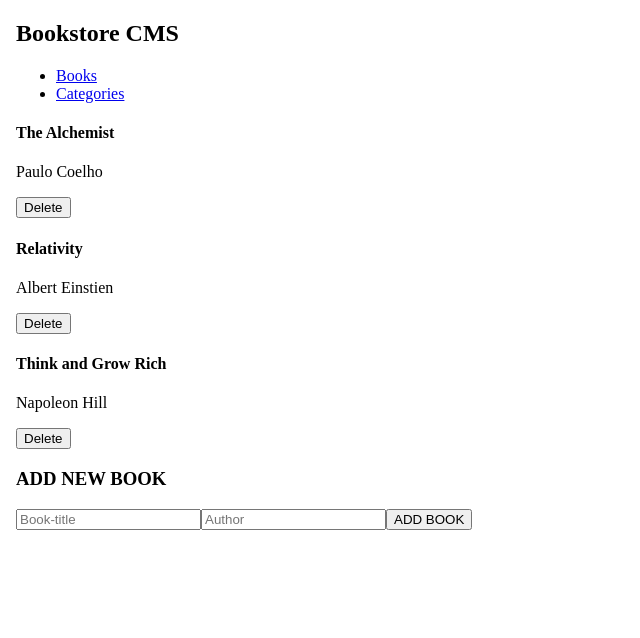
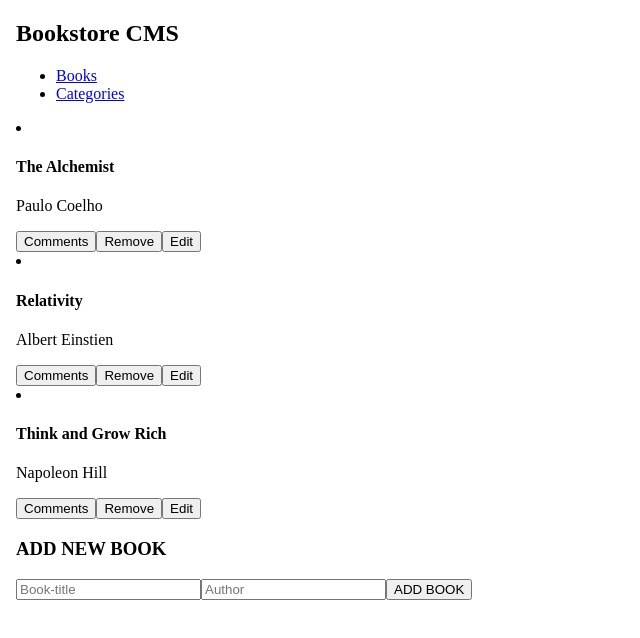
Before and after one commit to AbrahaKahsay/bookstore, a React (Create React App) app: page / in a window 1280 px wide. Shown: the top 638 px of the page, without its empty margins (0-640 px from the left). Built offline with nearby package versions, Linux system fonts and the light colour scheme.

Commit message:
Add book buttons

```diff
--- a/src/components/Book.js
+++ b/src/components/Book.js
@@ -8,11 +8,18 @@ const Book = (props) => {
   const dispatch = useDispatch();
   const handleClick = () => dispatch(removeBook(id));
   return (
-    <div>
-      <h4>{title}</h4>
-      <p>{author}</p>
-      <button type="button" onClick={handleClick}>Delete</button>
-    </div>
+    <li className="lists">
+      <div className="header">
+        <h4 className="title">{title}</h4>
+        <p className="author">{author}</p>
+        <div className="button-container">
+          <button className="comments" type="button">Comments</button>
+          <button className="comments" onClick={handleClick} type="button">Remove</button>
+          <button className="comments" type="button">Edit</button>
+        </div>
+      </div>
+      <div className="progress" />
+    </li>
   );
 };
 
```
